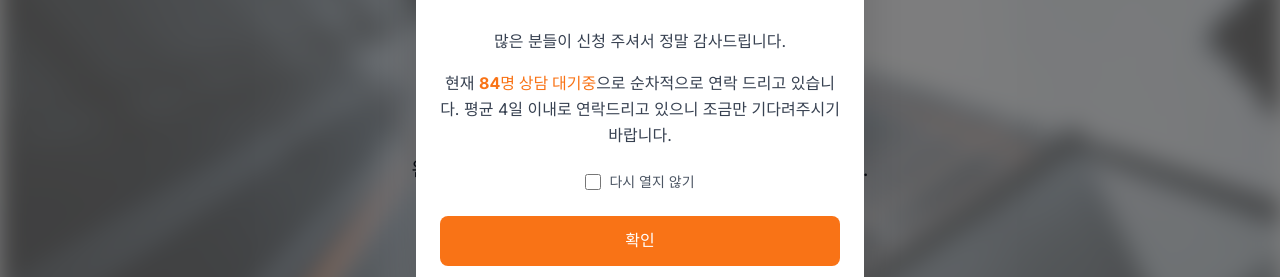
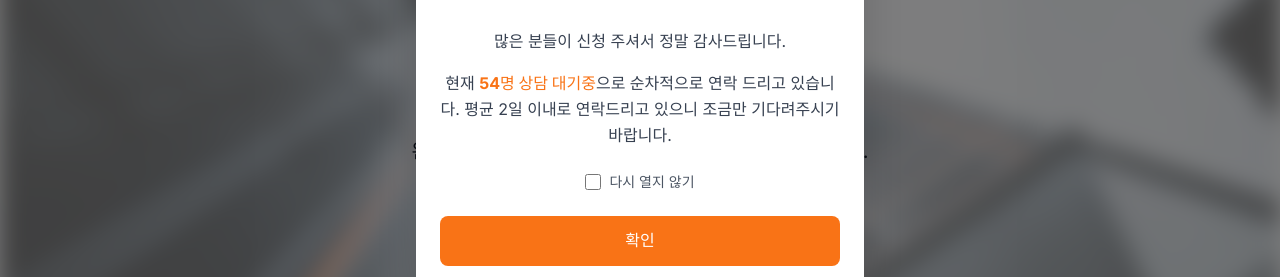
Before and after one commit to gu991230-cyber/gugit, a Next.js app: page / in a window 1280 px wide. Shown: the part 321-598 px from the top of the page. Built offline with nearby package versions, Linux system fonts and the light colour scheme; no server answers.

Commit message:
Update popup and add payment text

```diff
--- a/src/app/page.tsx
+++ b/src/app/page.tsx
@@ -136,9 +136,10 @@ export default function Home() {
             <h2 className="text-2xl font-bold text-gray-900 mb-4">
               저희는 특화된 분야의 선택과 집중을 합니다.
             </h2>
-            <p className="text-xl text-orange-500 font-bold mb-2">입찰권·회원권·투자사기·폰지사기·전화사기 분야의</p>
-            <p className="text-xl text-gray-900 mb-4">완벽한 피해 회복으로 고객의 신뢰를 이끌어가겠습니다.</p>
-            <p className="text-lg text-gray-600">12년의 경험으로 축적된 전문성과 신뢰성</p>
+                         <p className="text-xl text-orange-500 font-bold mb-2">입찰권·회원권·투자사기·폰지사기·전화사기 분야의</p>
+             <p className="text-xl text-gray-900 mb-4">완벽한 피해 회복으로 고객의 신뢰를 이끌어가겠습니다.</p>
+             <p className="text-lg text-gray-600 mb-2">12년의 경험으로 축적된 전문성과 신뢰성</p>
+             <p className="text-lg text-orange-500 font-bold">100% 후불제</p>
           </div>
 
           {/* Stats */}
@@ -330,10 +331,10 @@ export default function Home() {
                 <p className="text-gray-700 leading-relaxed">
                   많은 분들이 신청 주셔서 정말 감사드립니다.
                 </p>
-                                                     <p className="text-gray-700 leading-relaxed">
-                      현재 <span className="text-orange-500 font-bold">84명 상담 대기중</span>으로
-                      순차적으로 연락 드리고 있습니다. 평균 4일 이내로 연락드리고 있으니 조금만 기다려주시기 바랍니다.
-                    </p>
+                                                                                                           <p className="text-gray-700 leading-relaxed">
+                       현재 <span className="text-orange-500 font-bold">54명 상담 대기중</span>으로
+                       순차적으로 연락 드리고 있습니다. 평균 2일 이내로 연락드리고 있으니 조금만 기다려주시기 바랍니다.
+                     </p>
               </div>
 
                            {/* Don't Show Again Checkbox */}
```
